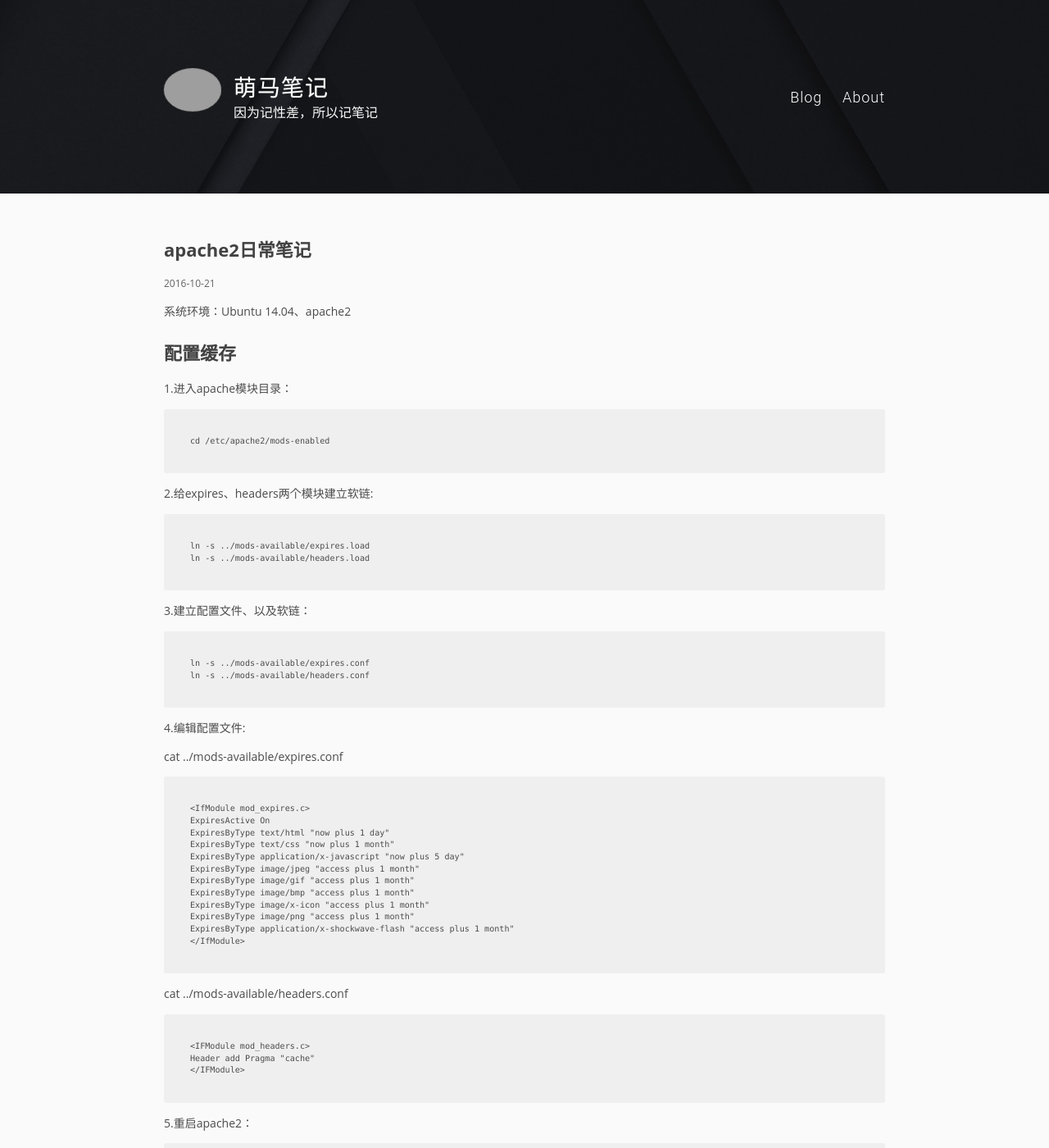
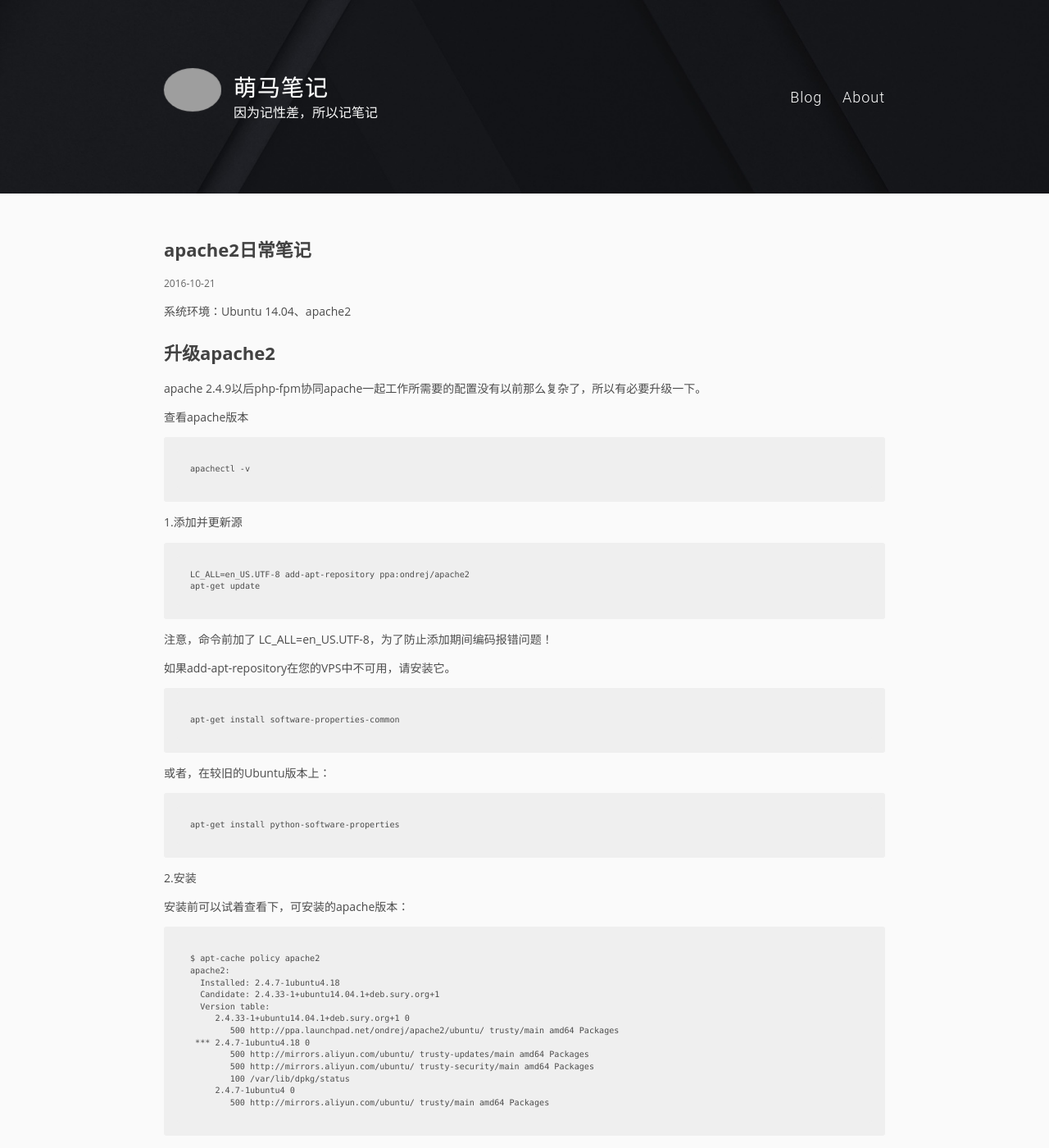
Before and after one commit to pingmalu/pingmalu.github.io, a Jekyll site: the page built from _posts/2016-10-21-apache2日常笔记.md, in a window 1280 px wide and 1400 px high. Shown: the whole window at 82% size. Built offline with Jekyll 4.4.1, drawn with Linux system fonts in a browser that asks for light colours; some of the changed text lies outside the part shown; grey boxes are pictures that could not be loaded.

Commit message:
'update'

```diff
--- a/_posts/2016-10-21-apache2日常笔记.md
+++ b/_posts/2016-10-21-apache2日常笔记.md
@@ -4,6 +4,54 @@ title:  "apache2日常笔记"
 ---
 
 系统环境：Ubuntu 14.04、apache2
+
+# 升级apache2
+
+apache 2.4.9以后php-fpm协同apache一起工作所需要的配置没有以前那么复杂了，所以有必要升级一下。
+
+查看apache版本
+
+	apachectl -v
+
+1.添加并更新源
+
+	LC_ALL=en_US.UTF-8 add-apt-repository ppa:ondrej/apache2
+	apt-get update
+
+注意，命令前加了 LC_ALL=en_US.UTF-8，为了防止添加期间编码报错问题！
+
+如果add-apt-repository在您的VPS中不可用，请安装它。
+
+	apt-get install software-properties-common
+
+或者，在较旧的Ubuntu版本上：
+
+	apt-get install python-software-properties
+
+2.安装
+
+安装前可以试着查看下，可安装的apache版本：
+
+	$ apt-cache policy apache2
+	apache2:
+	  Installed: 2.4.7-1ubuntu4.18
+	  Candidate: 2.4.33-1+ubuntu14.04.1+deb.sury.org+1
+	  Version table:
+	     2.4.33-1+ubuntu14.04.1+deb.sury.org+1 0
+	        500 http://ppa.launchpad.net/ondrej/apache2/ubuntu/ trusty/main amd64 Packages
+	 *** 2.4.7-1ubuntu4.18 0
+	        500 http://mirrors.aliyun.com/ubuntu/ trusty-updates/main amd64 Packages
+	        500 http://mirrors.aliyun.com/ubuntu/ trusty-security/main amd64 Packages
+	        100 /var/lib/dpkg/status
+	     2.4.7-1ubuntu4 0
+	        500 http://mirrors.aliyun.com/ubuntu/ trusty/main amd64 Packages
+
+开始安装吧：
+
+	apt install apache2
+
+系统会自动更新至最新版本 2.4.33
+
 
 # 配置缓存
 
```
